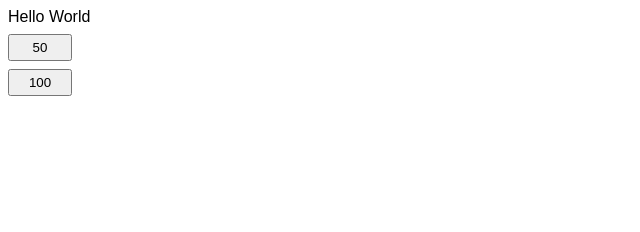
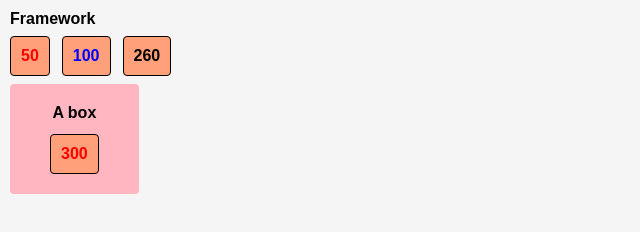
Before and after one commit to mcgill-a/framework, a website with bundled scripts: page index.html in a window 1280 px wide. Shown: the whole page, without its empty margins (0-640 px from the left). Built offline with nearby package versions, Linux system fonts and the light colour scheme.

Commit message:
Add counters with styling and update readme

```diff
--- a/index.css
+++ b/index.css
@@ -1,3 +1,20 @@
+html, body {
+  margin: 0;
+}
+
+#root {
+  all: inherit;
+  padding: 10px;
+  display: flex;
+  width: 100%;
+  height: 100%;
+  font-weight: bold;
+  font-family: Arial, Helvetica, sans-serif;
+  flex-direction: column;
+  background-color: whitesmoke;
+  gap: 8px;
+}
+
 .red {
   color: red;
 }
@@ -5,3 +22,29 @@
 .blue {
   color: blue;
 }
+
+button {
+  all: inherit;
+  display: flex;
+  padding: 10px;
+  border: 1px solid black;
+  background-color: lightsalmon;
+  border-radius: 4px;
+}
+
+.card {
+  display: flex;
+  flex-direction: column;
+  justify-content: center;
+  align-items: center;
+  background-color: lightpink;
+  border-radius: 4px;
+  padding: 20px 40px;
+  width: fit-content;
+  gap: 12px;
+}
+
+.counters {
+  display: flex;
+  gap: 12px;
+}
--- a/index.html
+++ b/index.html
@@ -1,13 +1,20 @@
-<html>
+<html lang="en">
   <head>
     <title>Framework</title>
     <link rel="stylesheet" href="index.css" />
   </head>
   <body>
     <div id="root">
-      <span>Hello World</span>
-      <Counter value="50" class="red"></Counter>
-      <Counter value="100" class="blue"></Counter>
+      <span>Framework</span>
+      <div class="counters">
+        <Counter value="50" class="red"></Counter>
+        <Counter value="100" class="blue"></Counter>
+        <Counter value="260"></Counter>
+      </div>
+      <div class="card">
+        <span>A box</span>
+        <Counter class="red" value="300"></Counter>
+      </div>
     </div>
     <script src="/dist/index.js"></script>
   </body>
--- a/index.ts
+++ b/index.ts
@@ -1,6 +1,6 @@
-const Counter: (value?: number) => HTMLElement = (value = 0) => {
+const Counter: (value?: number) => HTMLButtonElement = (value = 0) => {
   const refresh = () => {
-    console.log("Change detection");
+    console.log("Refresh");
     button.textContent = getValue();
   };
 
@@ -11,38 +11,27 @@ const Counter: (value?: number) => HTMLElement = (value = 0) => {
     refresh();
   };
 
+  const onClick = () => setValue(value + 1);
+  const button = Button({onClick, textContent: getValue()});
+  return button;
+};
+
+const Button: (props: {onClick?: () => void, textContent?: string}) => HTMLButtonElement = (props:{onClick?: () => void, textContent?: string}) => {
+  const {textContent, onClick} = props;
   const button = document.createElement("button");
-  button.textContent = getValue();
-  button.style.display = "flex";
-  button.style.minWidth = "64px";
-  button.style.justifyContent = "center";
-  button.style.boxSizing = "border-box";
-  button.style.padding = "4px";
 
-  button.onclick = () => {
-    setValue(value + 1);
-  };
+  button.type = 'button';
+  button.onclick = onClick ?? null;
+  button.textContent = textContent ?? 'Button';
 
   return button;
-};
+}
 
 const App = (root: HTMLElement | null) => {
   if (!root) return;
 
-  // Styling
-  const { style } = root;
-  style.display = "flex";
-  style.flexDirection = "column";
-  style.width = "100%";
-  style.height = "100%";
-  style.backgroundColor = "white";
-  style.fontFamily = "Arial";
-  style.gap = "8px";
-
-  // Replacer
-  const custom = root?.getElementsByTagName("Counter");
-  console.log(custom);
-  for (const element of custom ?? []) {
+  const counters = root?.getElementsByTagName("Counter");
+  for (const element of counters ?? []) {
     const value = element.getAttribute("value") ?? void 0;
     element.append(Counter(value ? Number(value) : void 0));
   }
```
Also changed, not shown: README.md, dist/index.js.
